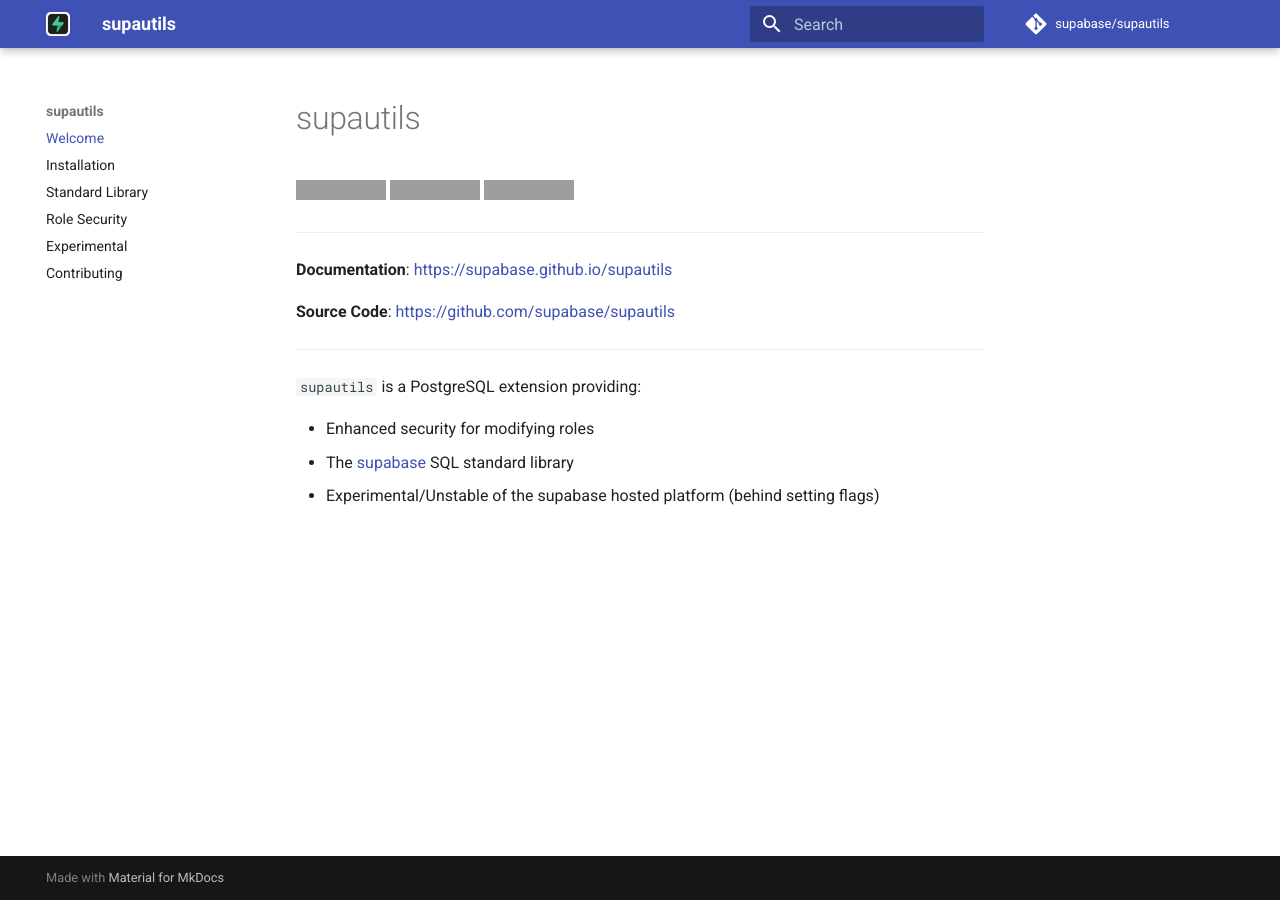
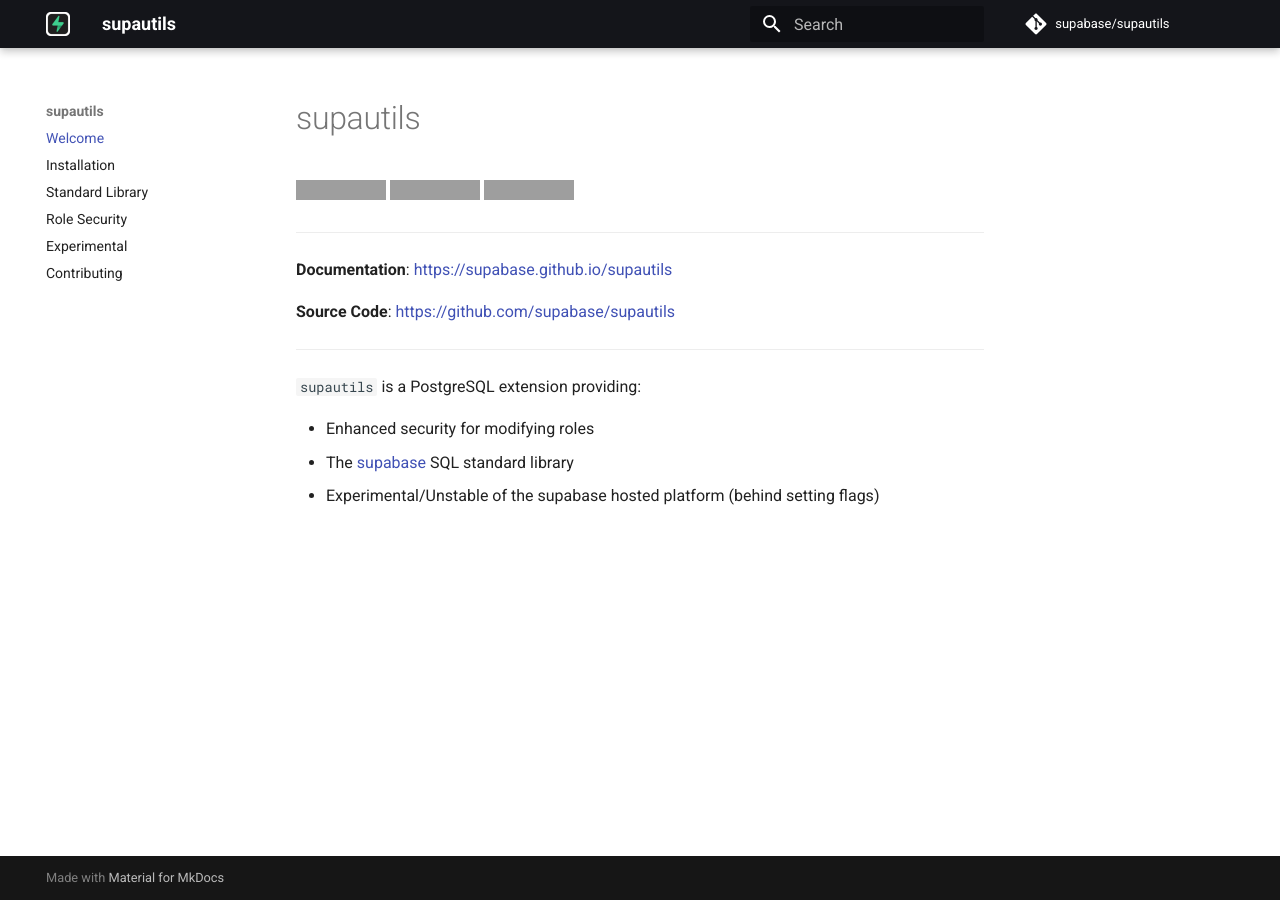
Before and after one commit to supabase/supautils, an MkDocs documentation site: the page built from docs/index.md, in a window 1280 px wide. Built offline with MkDocs 1.6.1 and Material for MkDocs 9.7.7, drawn with Linux system fonts in a browser that asks for light colours; comment, search, counter and statistics services are not loaded; grey boxes are pictures that could not be loaded.

Commit message:
theme tweaks

```diff
--- a/mkdocs.yml
+++ b/mkdocs.yml
@@ -1,13 +1,6 @@
 site_name: supautils
 site_url: https://supabase.github.io/supautils
 site_description: A PostgreSQL extension for managing background tasks
-
-theme:
-    name: 'material'
-    favicon: 'assets/favicon.ico'
-    # TODO
-    logo: 'assets/favicon.ico'
-    homepage: https://supabase.github.io/supautils
 
 repo_name: supabase/supautils
 repo_url: https://github.com/supabase/supautils
@@ -20,6 +13,17 @@ nav:
     - Experimental: 'experimental.md'
     - Contributing: 'contributing.md'
 
+
+theme:
+    name: 'material'
+    favicon: 'assets/favicon.ico'
+    # TODO
+    logo: 'assets/favicon.ico'
+    homepage: https://supabase.github.io/supautils
+    palette:
+        primary: black
+        accent: light green
+
 markdown_extensions:
     - pymdownx.highlight:
         linenums: true
```
